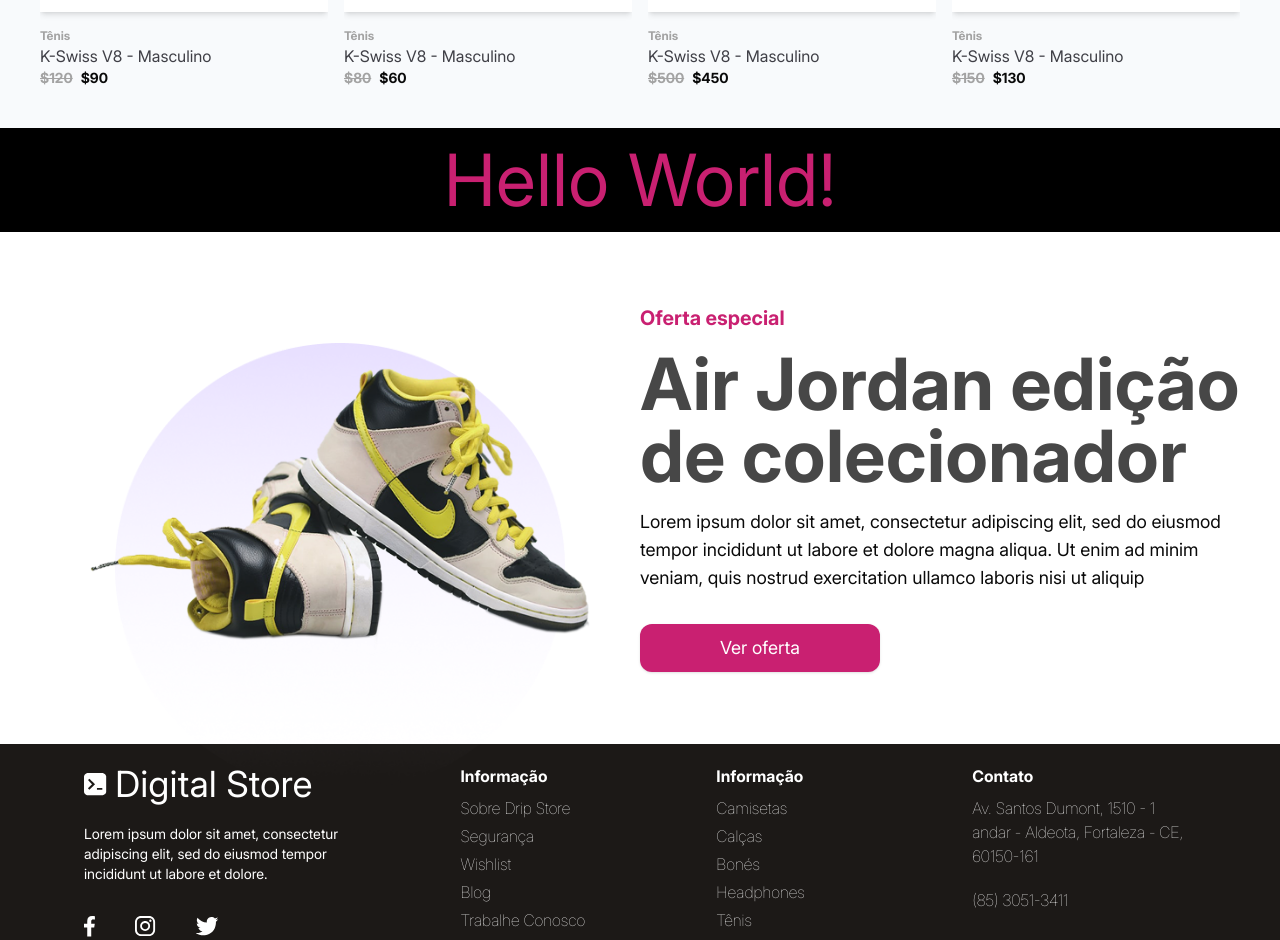
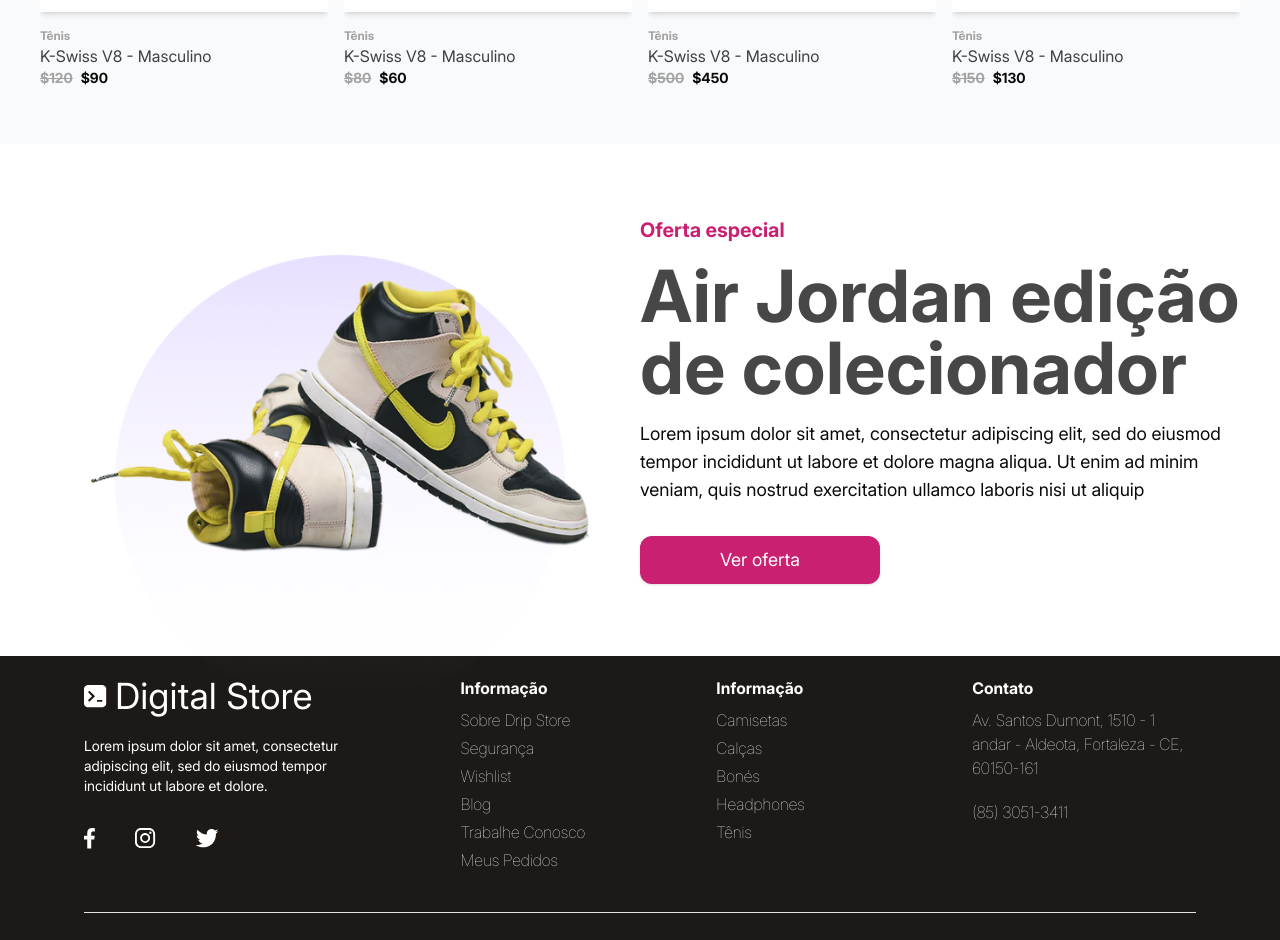
Before and after one commit to cauaosp/projeto-front-geracaotech, a React (Vite) app in the folder digital-store-project/: page / in a window 1280 px wide. Shown: the part 2120-3060 px from the top of the page. Built offline with nearby package versions, Linux system fonts and the light colour scheme.

Commit message:
refactor: removed section of homepage

```diff
--- a/digital-store-project/src/pages/HomePage/index.jsx
+++ b/digital-store-project/src/pages/HomePage/index.jsx
@@ -116,10 +116,6 @@
         }
       />
 
-      <div className="text-center text-primary text-7xl bg-black p-4">
-        Hello World!
-      </div>
-
       <Section
         title={
           <>
@@ -144,7 +140,7 @@
             />
           </div>
         }
-        className="py-8 bg-white"
+        className="py-8 bg-white mt-4"
       >
         <div className="text-lg mb-8">
           Lorem ipsum dolor sit amet, consectetur adipiscing elit, sed do
```
